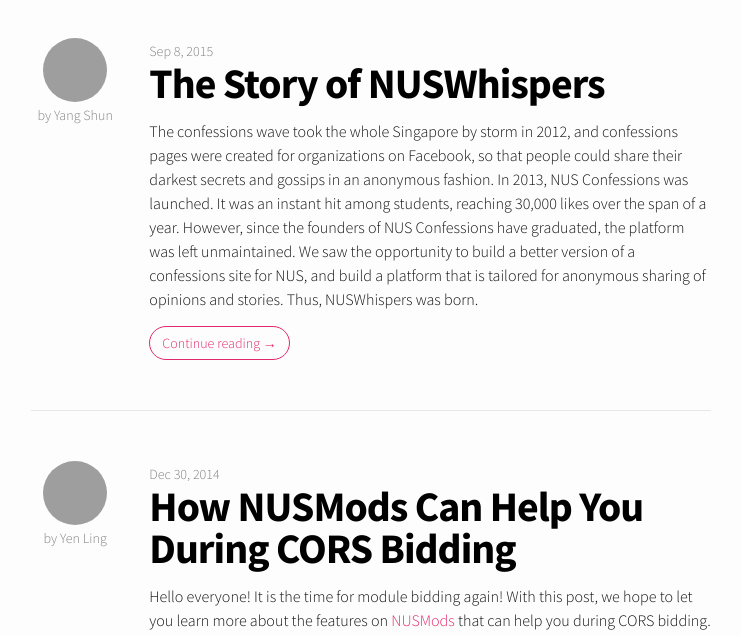
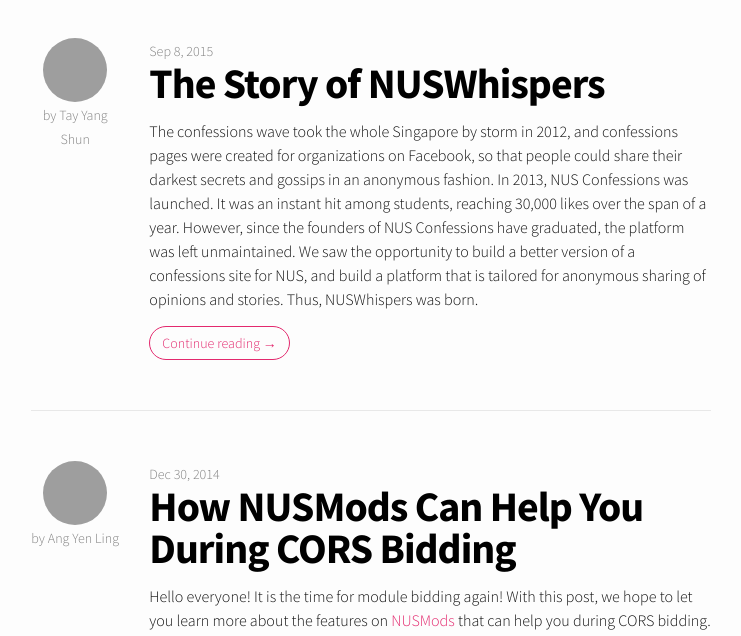
Before and after one commit to nusmodifications/nusmods-blog, a Jekyll site: the page built from index.html, in a window 1280 px wide, cut to the strip 238-874 px from the top of the page. Shown: the whole strip, without its empty margins (269-1010 px from the left). Built offline with Jekyll 4.4.1, drawn with Linux system fonts in a browser that asks for light colours; nearby versions of some CDN libraries; the list of posts is cut into pages by our own code; grey boxes are pictures that could not be loaded.

Commit message:
Clean up styles and content

```diff
--- a/_posts/2014-12-27-how-nusmods-can-help-you-during-cors-bidding.markdown
+++ b/_posts/2014-12-27-how-nusmods-can-help-you-during-cors-bidding.markdown
@@ -2,9 +2,10 @@
 layout: post
 title:  "How NUSMods Can Help You During CORS Bidding"
 date:   2014-12-30 02:14:26
-author: Yen Ling
+author: Ang Yen Ling
 author_thumbnail: 1409954122
 ---
+
 Hello everyone! It is the time for module bidding again! With this post, we hope to let you learn more about the features on [NUSMods](http://nusmods.com) that can help you during CORS bidding.
 
 ## Module Finder page
--- a/_posts/2015-09-08-the-story-of-nuswhispers.markdown
+++ b/_posts/2015-09-08-the-story-of-nuswhispers.markdown
@@ -2,7 +2,7 @@
 layout: post
 title:  "The Story of NUSWhispers"
 date:   2015-09-08 10:01:26
-author: Yang Shun
+author: Tay Yang Shun
 author_thumbnail: 558978353
 ---
 
--- a/_sass/_layout.scss
+++ b/_sass/_layout.scss
@@ -261,6 +261,10 @@
 .post-content {
     margin-bottom: $spacing-unit;
 
+    h2, h3, h4, h5, h6 {
+        margin-top: $spacing-unit * 2;
+    }
+
     h2 {
         font-size: 32px;
 
```
Also changed, not shown: _sass/_base.scss (line endings or trailing spaces).
